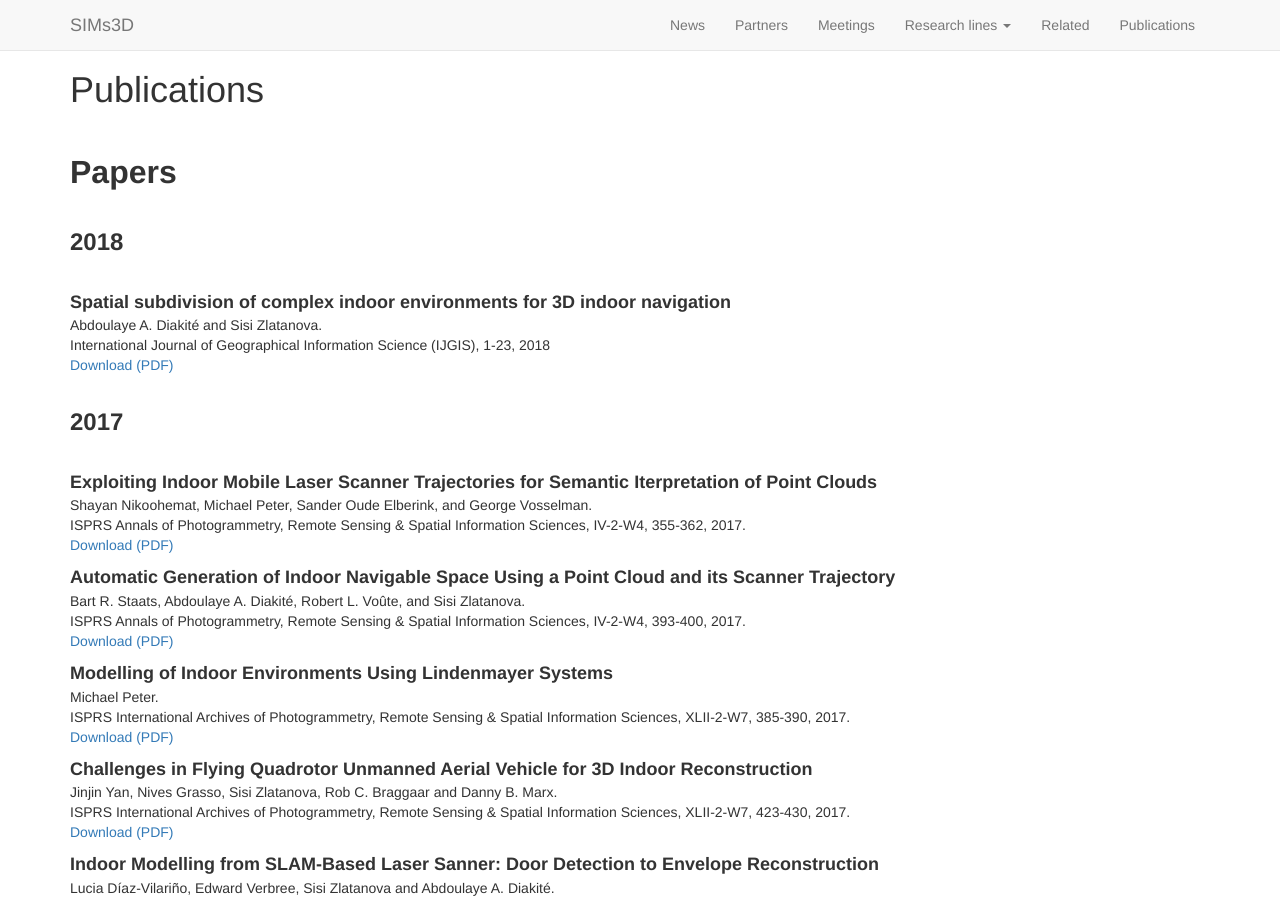
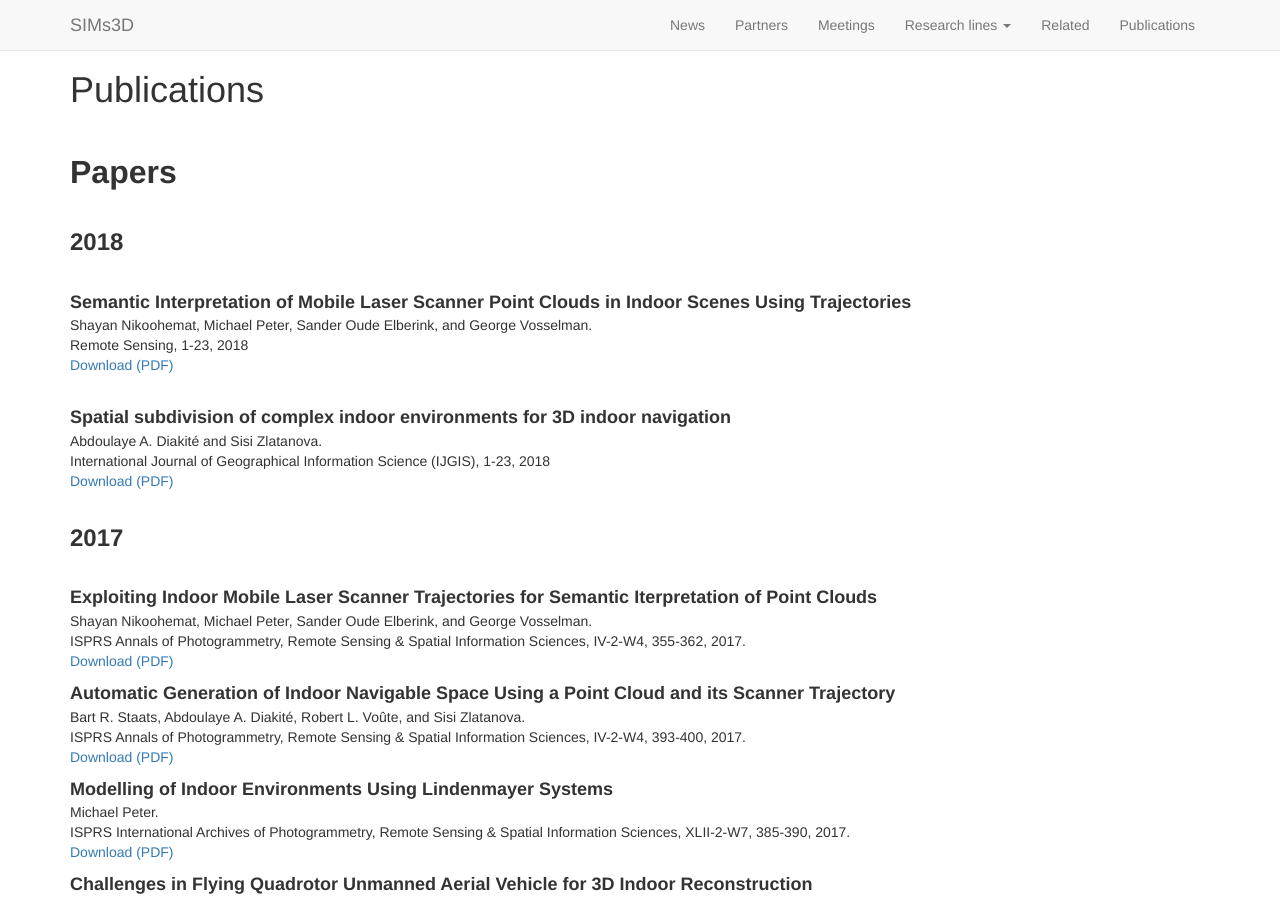
Before and after one commit to SIMs3D/sims3d.github.io, a Jekyll site: the page built from publications/index.md, in a window 1280 px wide and 900 px high. Built offline with Jekyll 4.4.1, drawn with Linux system fonts in a browser that asks for light colours; nearby versions of some CDN libraries.

Commit message:
Uploaded Shayan's recent paper

```diff
--- a/publications/index.md
+++ b/publications/index.md
@@ -13,12 +13,23 @@ permalink: /publications/
 <p><br>
 
   <font size="4">
+  <b>Semantic Interpretation of Mobile Laser Scanner Point Clouds in Indoor Scenes Using Trajectories</b></font><br>
+   Shayan Nikoohemat, Michael Peter, Sander Oude Elberink, and George Vosselman.
+  <br>
+  Remote Sensing, 1-23, 2018<br>
+  <a href="pdfs/2018/Nikoohemat et al_Trajectories_Sep2018.pdf">Download (PDF)</a></p>
+<p><br>
+
+  <font size="4">
   <b>Spatial subdivision of complex indoor environments for 3D indoor navigation</b></font><br>
   Abdoulaye A. Diakité and Sisi Zlatanova.
   <br>
   International Journal of Geographical Information Science (IJGIS), 1-23, 2018<br>
   <a href="http://dx.doi.org/10.1080/13658816.2017.1376066">Download (PDF)</a>  </p>
 <p><br>
+
+
+
   <font size="5"><b>2017</b></font>  </p>
 <p><br>
 
```
Also changed, not shown: 1 other file.
